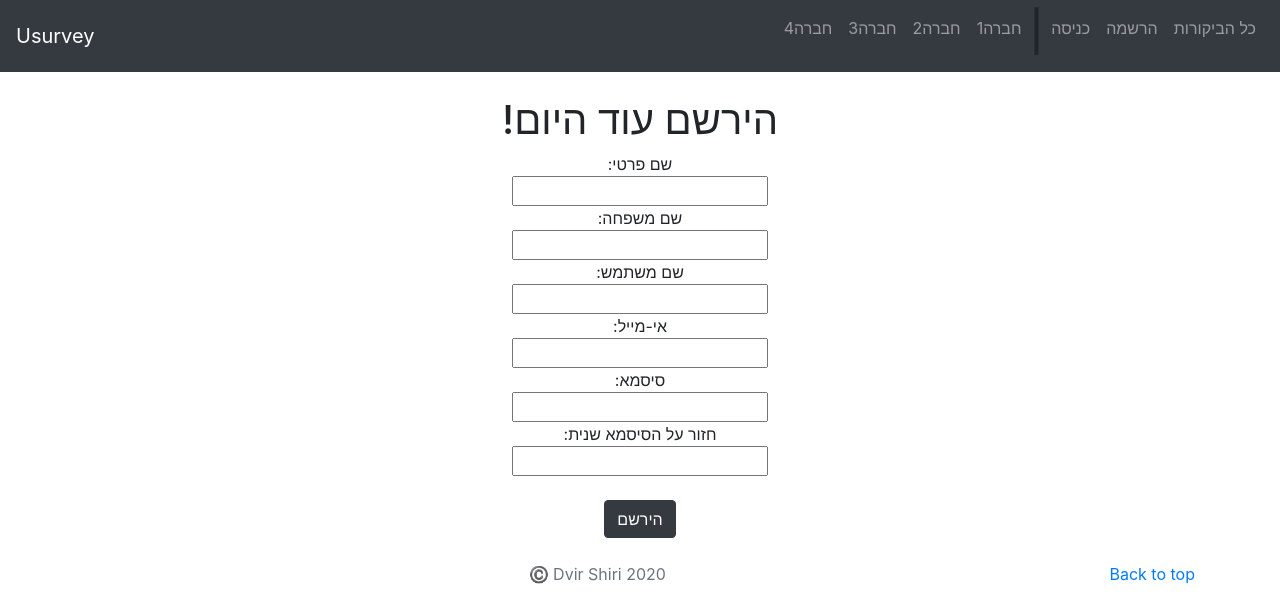
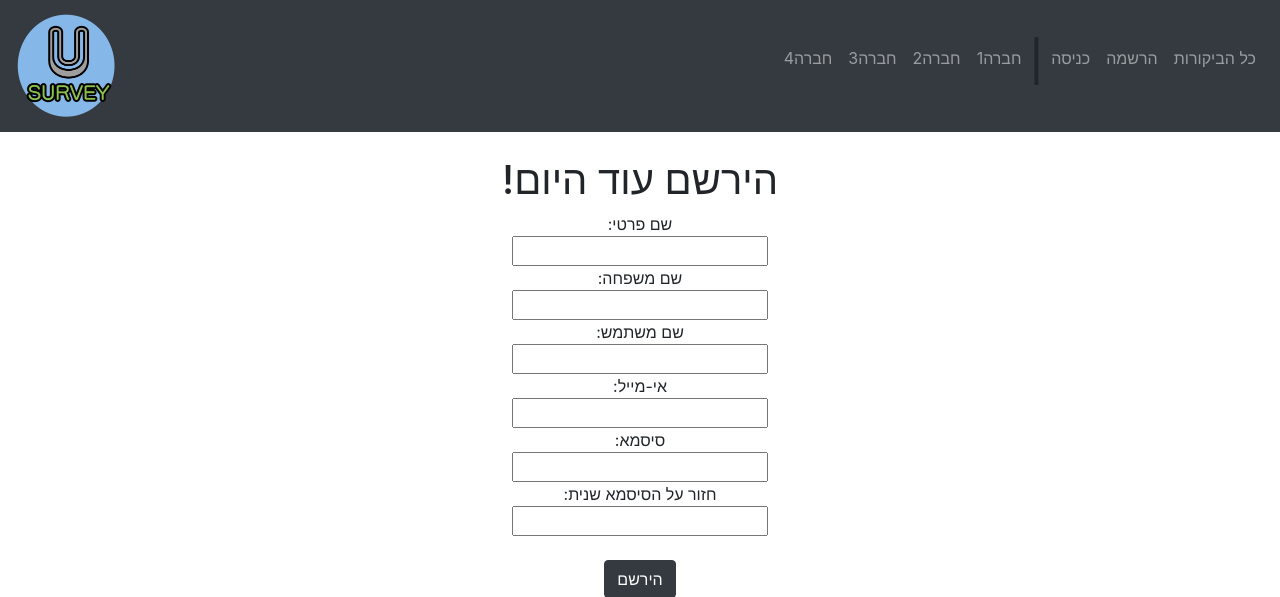
Before and after one commit to DvirS123/Usurvey-Head, a Django app: page /Accounts/signup/ in a window 1280 px wide. Shown: the top 597 px of the page. Run offline with Django 3.2, Linux system fonts and the light colour scheme; some libraries are stand-ins or nearby versions.

Commit message:
logo added

```diff
--- a/Usurvey/templates/base.html
+++ b/Usurvey/templates/base.html
@@ -1,4 +1,5 @@
 <!doctype html>
+{% load staticfiles %}
 <html lang="en">
   <head>
     <meta charset="utf-8">
@@ -46,7 +47,7 @@
   <body>
     <header>
  <nav class="navbar navbar-expand-lg navbar-dark bg-dark">
-  <a class="navbar-brand" href="{% url 'home' %}">Usurvey</a>
+  <a class="navbar-brand" href="{% url 'home' %}"><img class="img-fluid" height="100" width="100" src="{% static 'Usurvey_logo.png' %}" role="logo"></img></a>
   <button class="navbar-toggler" type="button" data-toggle="collapse" data-target="#navbarNav" aria-controls="navbarNav" aria-expanded="false" aria-label="Toggle navigation">
     <span class="navbar-toggler-icon"></span>
   </button>
```
Also changed, not shown: Usurvey/static/Usurvey_loggo.png (added), Usurvey/static/Usurvey_logo.png (added).
